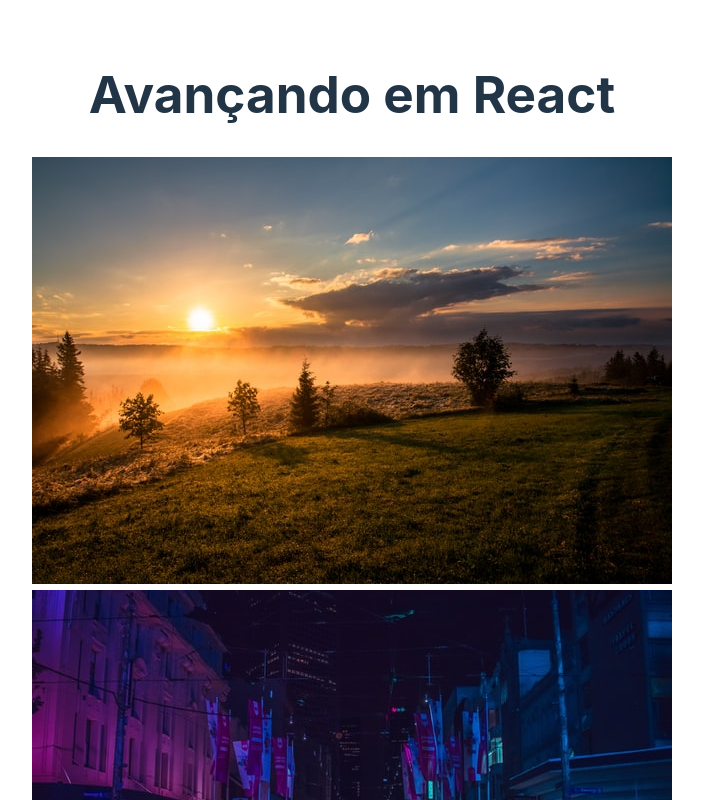
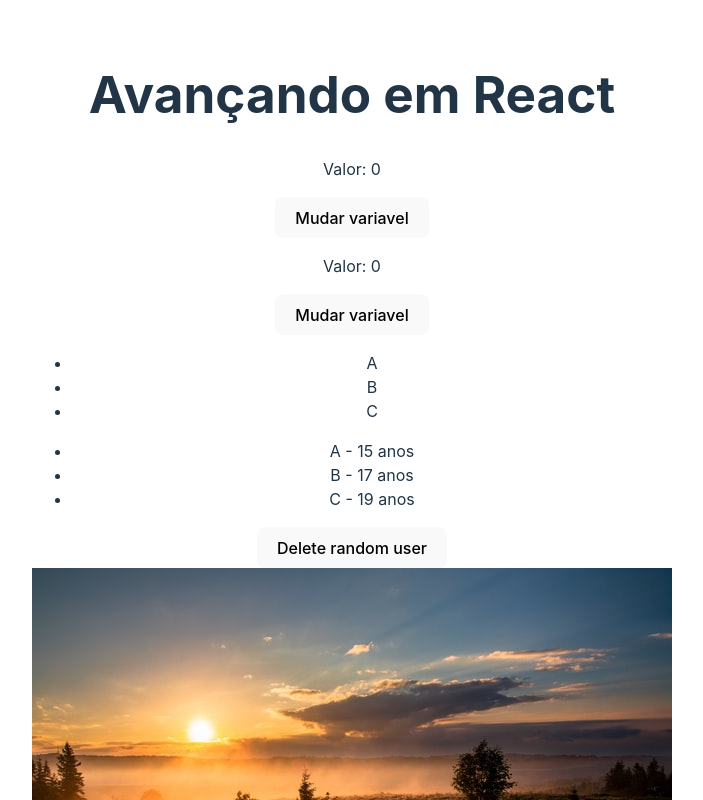
Before and after one commit to LuanneZati/REACT, a React (Vite) app in the folder 3_Avançando/avançando/: page / in a window 1280 px wide. Shown: the top 800 px of the page, without its empty margins (288-991 px from the left). Built offline with nearby package versions, Linux system fonts and the light colour scheme.

Commit message:
Delete users in list

```diff
--- a/3_Avançando/avançando/src/App.jsx
+++ b/3_Avançando/avançando/src/App.jsx
@@ -1,11 +1,15 @@
 import './App.css'
 import City from './assets/city.jpg'
+import ManageData from './Components/ManageData'
+import ListRender from './Components/ListRender'
 
 function App() {
   return (
     <>
       <div>
         <h1>Avançando em React</h1>
+        <ManageData/>
+        <ListRender/>
         {/*Imagem em public */}
         <div>
           <img src="/img1.jpg" alt="Paisagem" />
--- /dev/null
+++ b/3_Avançando/avançando/src/Components/ListRender.jsx
@@ -0,0 +1,36 @@
+import {useState} from "react"
+
+const ListRender = () => {
+    const [list] = useState(["A", "B", "C"]);
+    const[users, setUsers] = useState([
+        { id: 1, name: "A", age: 15 },
+        { id: 2, name: "B", age: 17 },
+        { id: 3, name: "C", age: 19 },
+    ]);
+    const deleteRandom = () => {
+        const randomNumber = Math.floor(Math.random() * 4);
+
+        setUsers((prevUsers) => {
+            return prevUsers.filter((user) => randomNumber !== user.id);
+        });
+
+    };
+    //é como se fosse um for para imprimir cada item da lista
+    return (
+    <div>
+        <ul>
+           {list.map((item, i) => (
+                <li key={i}>{item}</li>
+            ))}
+        </ul>
+        <ul>
+           {users.map((user) => (
+                <li key={user.id}> {user.name} - {user.age} anos</li>
+            ))}
+        </ul>
+        <button onClick={deleteRandom}>Delete random user</button>
+    </div>
+  )
+}
+
+export default ListRender
--- /dev/null
+++ b/3_Avançando/avançando/src/Components/ManageData.jsx
@@ -0,0 +1,21 @@
+import{ useState } from "react";
+
+const ManageData = () => {
+    let someData = 0;
+    const [number, setNumber] = useState(0);
+    console.log(number)
+    return (
+    <div>
+        <div>
+            <p>Valor: {someData}</p>
+            <button onClick={() => (someData = someData + 15)}>Mudar variavel</button>
+        </div>
+        <div>
+            <p>Valor: {number}</p>
+            <button onClick={() => (setNumber(number+1))}>Mudar variavel</button>
+        </div>
+    </div>
+  )
+}
+
+export default ManageData
```
